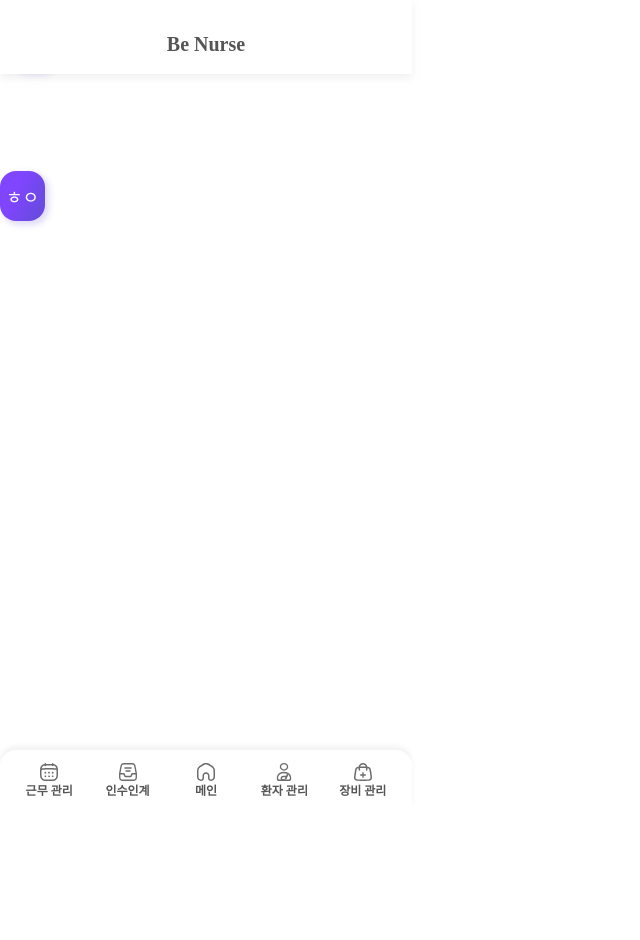
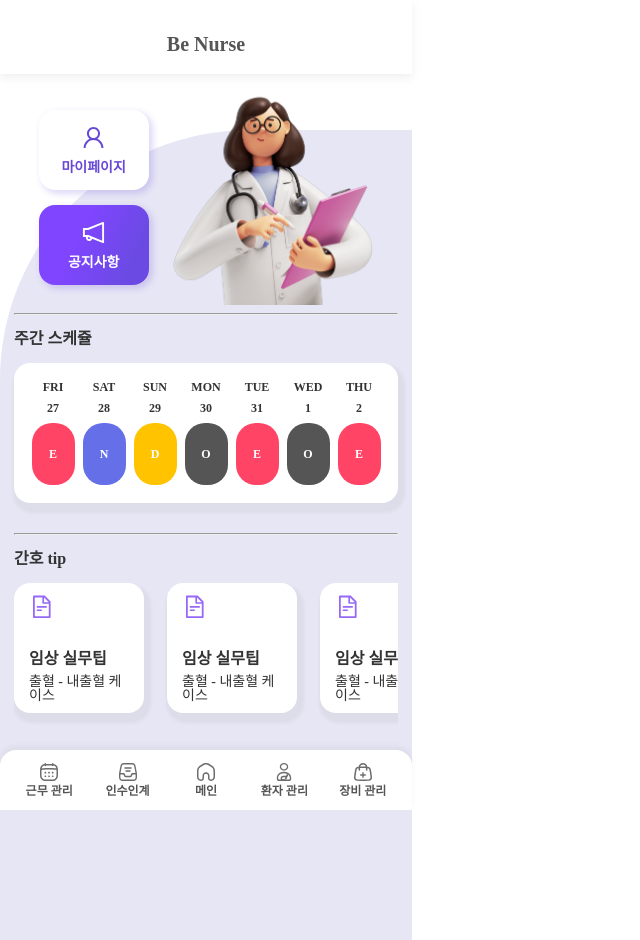
Before and after one commit to sojeong025/BeNurse, a React (Vite) app in the folder Frontend/BeNurse/: page / in a window 1280 px wide. Shown: the whole page, without its empty margins (0-640 px from the left). Before the commit the page ends 810 px from the top, so only its background shows below. Built offline with nearby package versions, Linux system fonts and the light colour scheme; a web font is replaced by a local one.

Commit message:
feat: create MainPage
Change-Id: Ia388643358e50f672184b1307a2f6fc98a8777bf

```diff
--- a/Frontend/BeNurse/src/pages/MainPage/MainPage.jsx
+++ b/Frontend/BeNurse/src/pages/MainPage/MainPage.jsx
@@ -1,12 +1,131 @@
+import React from "react";
+import { Link } from "react-router-dom";
+import { AiOutlineUser } from "react-icons/ai";
+import { AiOutlineNotification } from "react-icons/ai";
+import { AiOutlineFileText } from "react-icons/ai";
+import Container from "../../components/atoms/Container/Container";
 import Button from "../../components/atoms/Button/Button";
+import Box from "../../components/atoms/Box/Box";
+
+import * as S from "./MainPage.styles";
+import main_nurse from "@assets/Images/main_nurse.png";
+import { ButtonContainer } from "../LoginPage/JoinPage.styles";
+
+import moment from "moment";
 
 function MainPage() {
+  const dates = [];
+  const types = ["day", "night", "evening", "off"];
+  for (let i = 0; i < 7; i++) {
+    const date = moment().add(i, "days");
+    const dayOfWeek = date.format("ddd").toUpperCase();
+    const randomType = types[Math.floor(Math.random() * types.length)]; // 랜덤으로 타입 선택
+    dates.push({ date, dayOfWeek, type: randomType });
+  }
+
   return (
-    <div>
-      메인 페이지
-      <Button margin="5px 10px 100px 10px">ㅎㅇ</Button>
-      <Button variant="primary">ㅎㅇ</Button>
-    </div>
+    <Container>
+      <S.MainContainer>
+        <S.TopContainer>
+          <S.BtnContainer>
+            <Button
+              width="100%"
+              height="80px"
+            >
+              <S.ButtonContent>
+                <AiOutlineUser />
+                <div>마이페이지</div>
+              </S.ButtonContent>
+            </Button>
+            <Button
+              variant="primary"
+              width="100%"
+              height="80px"
+            >
+              <S.ButtonContent>
+                <AiOutlineNotification />
+                <div>공지사항</div>
+              </S.ButtonContent>
+            </Button>
+          </S.BtnContainer>
+
+          <img
+            src={main_nurse}
+            alt="main_nurse"
+            width="200px"
+          />
+        </S.TopContainer>
+        <hr />
+        <div>
+          <S.MainTitle>
+            <p>주간 스케쥴</p>
+          </S.MainTitle>
+          <Box
+            type="white"
+            size={["100%", "140px"]}
+            margin="0 0 30px 0"
+          >
+            <S.scheduleDayBox>
+              {dates.map((item, index) => (
+                <S.scheduleDay
+                  key={index}
+                  type={item.type}
+                >
+                  <p className="day">{item.dayOfWeek}</p>
+                  <p className="date">{item.date.date()}</p>
+                  <div className="type">
+                    {item.type.charAt(0).toUpperCase()}
+                  </div>
+                </S.scheduleDay>
+              ))}
+            </S.scheduleDayBox>
+          </Box>
+        </div>
+        <hr />
+        <S.MainTitle>
+          <p>간호 tip</p>
+        </S.MainTitle>
+
+        <S.TipBoxContainer>
+          <Box
+            type="white"
+            size={["130px", "130px"]}
+          >
+            <S.TipBox>
+              <AiOutlineFileText />
+              <div>
+                <p className="title">임상 실무팁</p>
+                <p className="desc">출혈 - 내출혈 케이스</p>
+              </div>
+            </S.TipBox>
+          </Box>
+          <Box
+            type="white"
+            size={["130px", "130px"]}
+          >
+            <S.TipBox>
+              <AiOutlineFileText />
+              <div>
+                <p className="title">임상 실무팁</p>
+                <p className="desc">출혈 - 내출혈 케이스</p>
+              </div>
+            </S.TipBox>
+          </Box>
+          <Box
+            type="white"
+            size={["130px", "130px"]}
+          >
+            <S.TipBox>
+              <AiOutlineFileText />
+              <div>
+                <p className="title">임상 실무팁</p>
+                <p className="desc">출혈 - 내출혈 케이스</p>
+              </div>
+            </S.TipBox>
+          </Box>
+        </S.TipBoxContainer>
+      </S.MainContainer>
+    </Container>
   );
 }
 
--- /dev/null
+++ b/Frontend/BeNurse/src/pages/MainPage/MainPage.styles.jsx
@@ -0,0 +1,131 @@
+import styled from "@emotion/styled";
+import { Common } from "@utils/global.styles.jsx";
+
+export const MainContainer = styled.div`
+  width: calc(100% - 28px);
+  height: 100%;
+  margin-top: 130px;
+  background-color: ${Common.color.purple00};
+  border-top-left-radius: 250px;
+  padding: 0 14px;
+`;
+
+export const TopContainer = styled.div`
+  display: flex;
+  width: 100%;
+  margin-top: -70px;
+  justify-content: space-evenly;
+`;
+
+export const BtnContainer = styled.div`
+  display: flex;
+  flex-direction: column;
+  width: 110px;
+  align-items: center;
+  justify-content: flex-end;
+  gap: 15px;
+  padding: 20px 0;
+`;
+
+export const ButtonContent = styled.div`
+  & > svg {
+    width: 1.5em;
+    height: 1.5em;
+  }
+  & > div {
+    font-size: ${Common.fontSize.fontS};
+    font-weight: ${Common.fontWeight.bold};
+  }
+`;
+
+export const MainTitle = styled.div`
+  margin: 16px 0;
+  font-size: ${Common.fontSize.fontM};
+  font-weight: ${Common.fontWeight.extrabold};
+  color: ${Common.color.black03};
+`;
+
+export const scheduleDayBox = styled.div`
+  display: flex;
+  gap: 8px;
+  height: 100%;
+  padding: 14px 0;
+  box-sizing: border-box;
+`;
+
+export const scheduleDay = styled.div`
+  height: 100%;
+  color: ${Common.color.black03};
+  display: flex;
+  flex-direction: column;
+  justify-content: space-around;
+  align-items: center;
+  & .day {
+    font-size: ${Common.fontSize.fontXS};
+    font-weight: ${Common.fontWeight.extrabold};
+  }
+  & .date {
+    font-size: ${Common.fontSize.fontXS};
+    font-weight: ${Common.fontWeight.bold};
+  }
+  & .type {
+    width: 43px;
+    height: 62px;
+    color: ${Common.color.white01};
+    font-size: ${Common.fontSize.fontXS};
+    font-weight: ${Common.fontWeight.extrabold};
+    display: flex;
+    align-items: center;
+    justify-content: center;
+    border-radius: 20px;
+    background-color: ${({ type }) => {
+      if (type === "day") {
+        return Common.color.day;
+      } else if (type === "night") {
+        return Common.color.night;
+      } else if (type === "evening") {
+        return Common.color.evening;
+      } else {
+        return Common.color.off;
+      }
+    }};
+  }
+`;
+
+export const TipBoxContainer = styled.div`
+  width: 100%;
+  display: flex;
+  flex-wrap: nowrap;
+  overflow-x: auto;
+  gap: 23px;
+  box-sizing: border-box;
+  & > div {
+    flex: 0 0 auto;
+  }
+  padding-bottom: 15px;
+  padding-right: 15px;
+`;
+
+export const TipBox = styled.div`
+  height: 100%;
+  width:100%;
+  display: flex;
+  flex-direction: column;
+  padding: 0 15px;
+  gap: 10px;
+  justify-content: space-around;
+  & svg {
+    width: 1.6em;
+    height: 1.6em;
+    color: ${Common.color.purple03};
+  }
+  & .title {
+    font-weight: ${Common.fontWeight.bold};
+    font-size: ${Common.fontSize.fontM};
+    margin-bottom: 8px;
+  }
+  & .desc {
+    font-weight: ${Common.fontWeight.regular};
+    font-size: ${Common.fontSize.fontS};
+  }
+`;
```
Also changed, not shown: Frontend/BeNurse/src/assets/Images/main_nurse.png (added).
